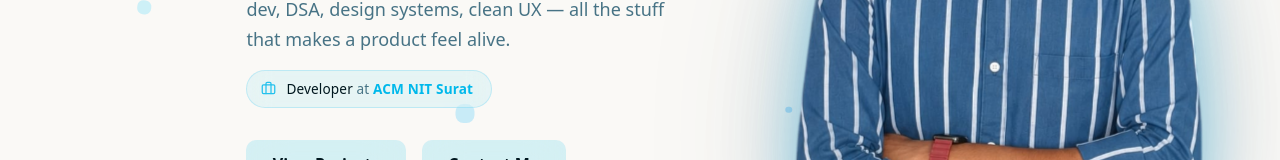
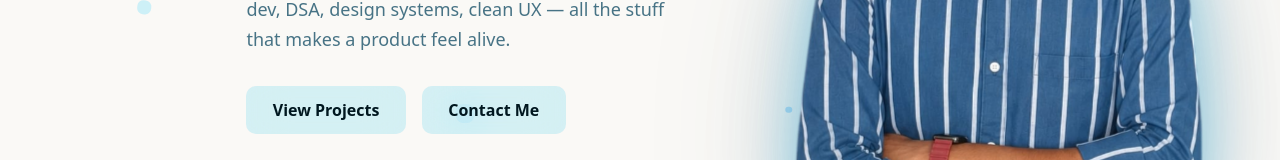
Before and after one commit to siddharth251206/portfolio, a React (Vite) app: page / in a window 1280 px wide. Shown: the part 533-693 px from the top of the page. Built offline with nearby package versions, Linux system fonts and the light colour scheme; no server answers.

Commit message:
fixed an issue

```diff
--- a/src/components/Hero.jsx
+++ b/src/components/Hero.jsx
@@ -3,7 +3,6 @@ import { motion} from "framer-motion";
 import  FloatingParticle  from "../components/FloatingParticle"
 import SectionParticles from "./SectionParticles";
 import { usePortfolio } from "../context/PortfolioContext";
-import { Briefcase } from "lucide-react";
 
 export default function Hero() {
   const { portfolioData } = usePortfolio();
@@ -133,22 +132,6 @@ const drop = {
             {hero.bio}
           </motion.p>
 
-          {/* CURRENT ROLE BADGE */}
-          {hero.currentRole && (
-            <motion.div
-              className={`flex ${isMobile ? 'justify-center' : ''}`}
-              variants={drop}
-            >
-              <div className="current-role-badge">
-                <Briefcase className="current-role-icon" size={15} />
-                <span className="current-role-text">
-                  {hero.currentRole.title}
-                  <span className="current-role-separator"> at </span>
-                  <span className="current-role-org">{hero.currentRole.organization}</span>
-                </span>
-              </div>
-            </motion.div>
-          )}
 
           {/* BUTTONS */}
           <motion.div className={`
```
